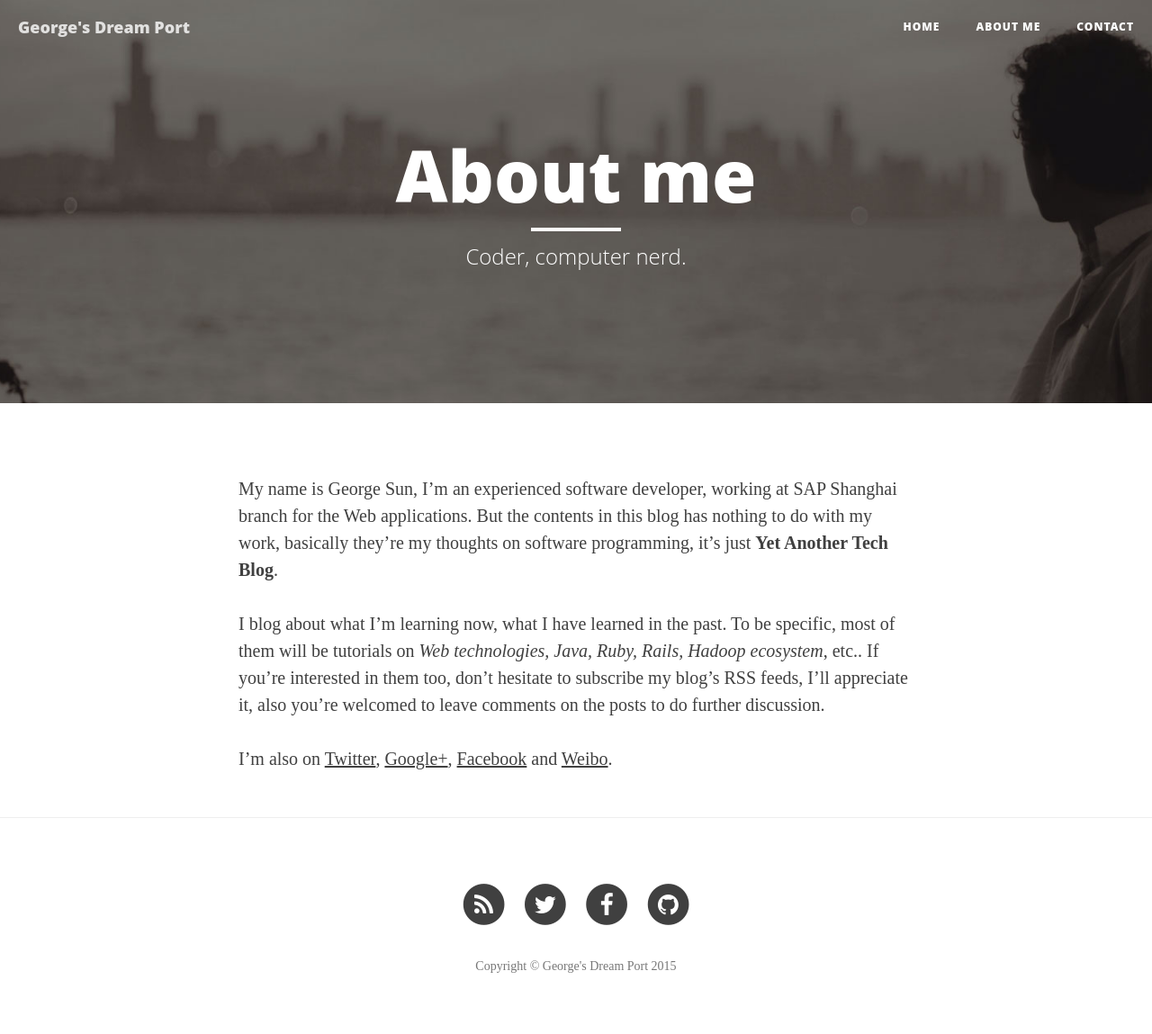
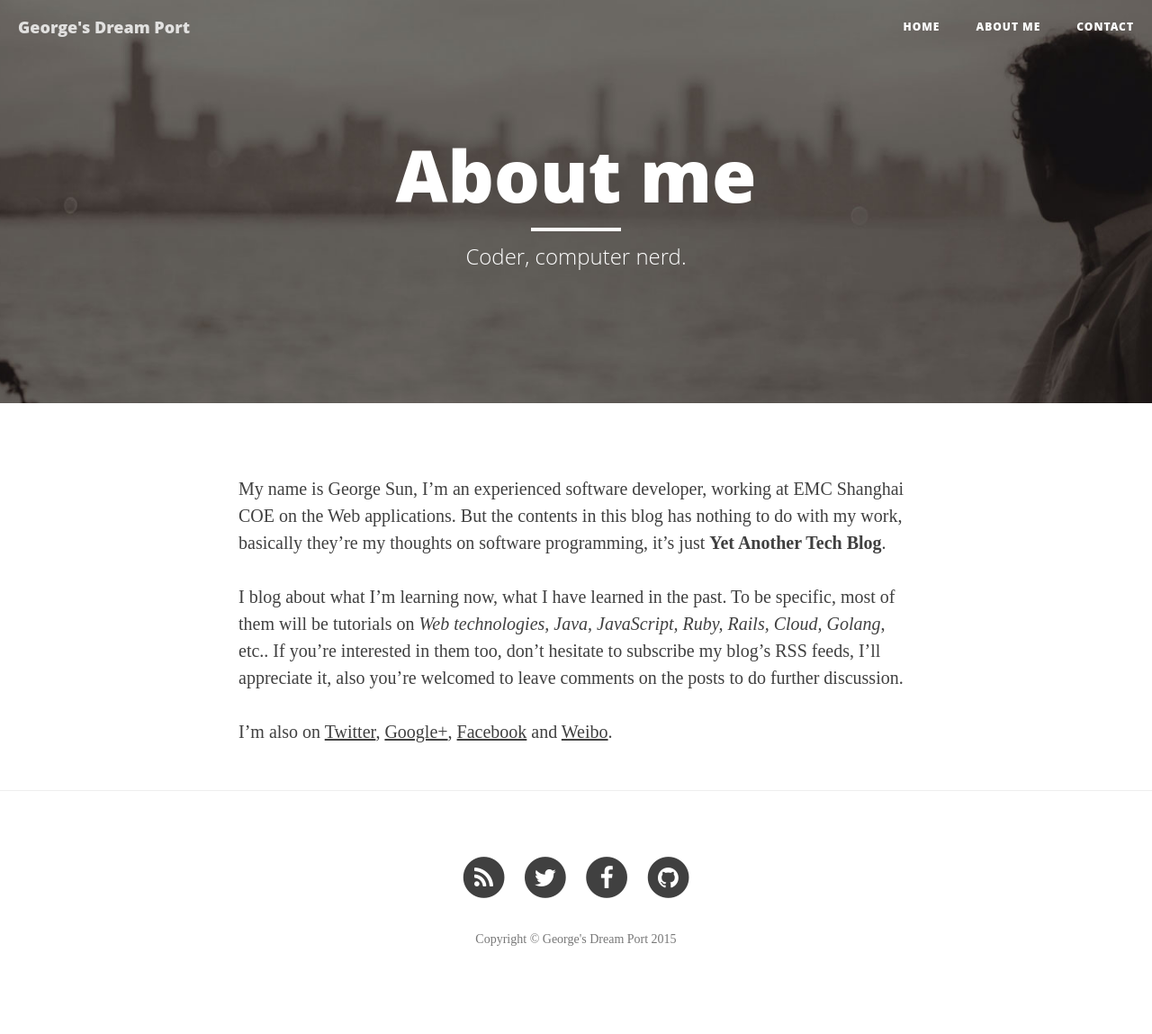
Before and after one commit to puffsun/puffsun.github.io-source, a Jekyll site: the page built from about.markdown, in a window 1280 px wide. Shown: the whole page at 90% size. Built offline with Jekyll 4.4.1, drawn with Linux system fonts in a browser that asks for light colours; nearby versions of some CDN libraries; some web fonts are replaced; after the commit the page ends 1119 px from its top, so only the background shows below that.

Commit message:
Modify about me page.

```diff
--- a/about.markdown
+++ b/about.markdown
@@ -5,8 +5,8 @@ description: "Coder, computer nerd."
 header-img: "img/about-bg.jpg"
 ---
 
-My name is George Sun, I'm an experienced software developer, working at SAP Shanghai branch for the Web applications. But the contents in this blog has nothing to do with my work, basically they're my thoughts on software programming, it's just **Yet Another Tech Blog**.
+My name is George Sun, I'm an experienced software developer, working at EMC Shanghai COE on the Web applications. But the contents in this blog has nothing to do with my work, basically they're my thoughts on software programming, it's just **Yet Another Tech Blog**.
 
-I blog about what I'm learning now, what I have learned in the past. To be specific, most of them will be tutorials on *Web technologies, Java, Ruby, Rails, Hadoop ecosystem*, etc.. If you're interested in them too, don't  hesitate to subscribe my blog's RSS feeds, I'll appreciate it, also you're welcomed to leave comments on the posts to do further discussion.
+I blog about what I'm learning now, what I have learned in the past. To be specific, most of them will be tutorials on *Web technologies, Java, JavaScript, Ruby, Rails, Cloud, Golang*, etc.. If you're interested in them too, don't  hesitate to subscribe my blog's RSS feeds, I'll appreciate it, also you're welcomed to leave comments on the posts to do further discussion.
 
 I'm also on [Twitter](https://twitter.com/kui_sun), [Google+](https://plus.google.com/u/0/103092209824087504629), [Facebook](https://www.facebook.com/kui.sun.71) and [Weibo](http://weibo.com/1994207995/profile).
```
